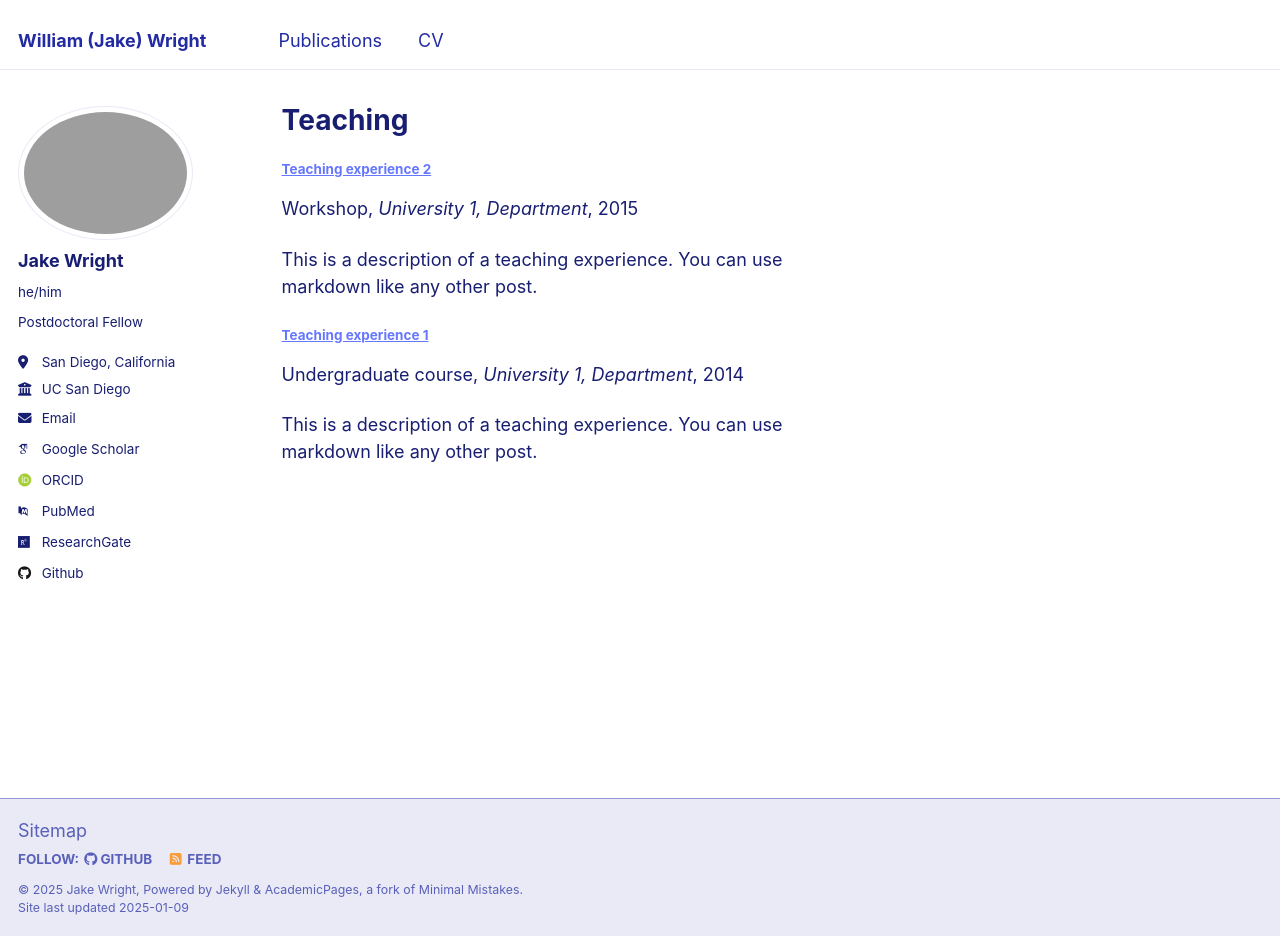
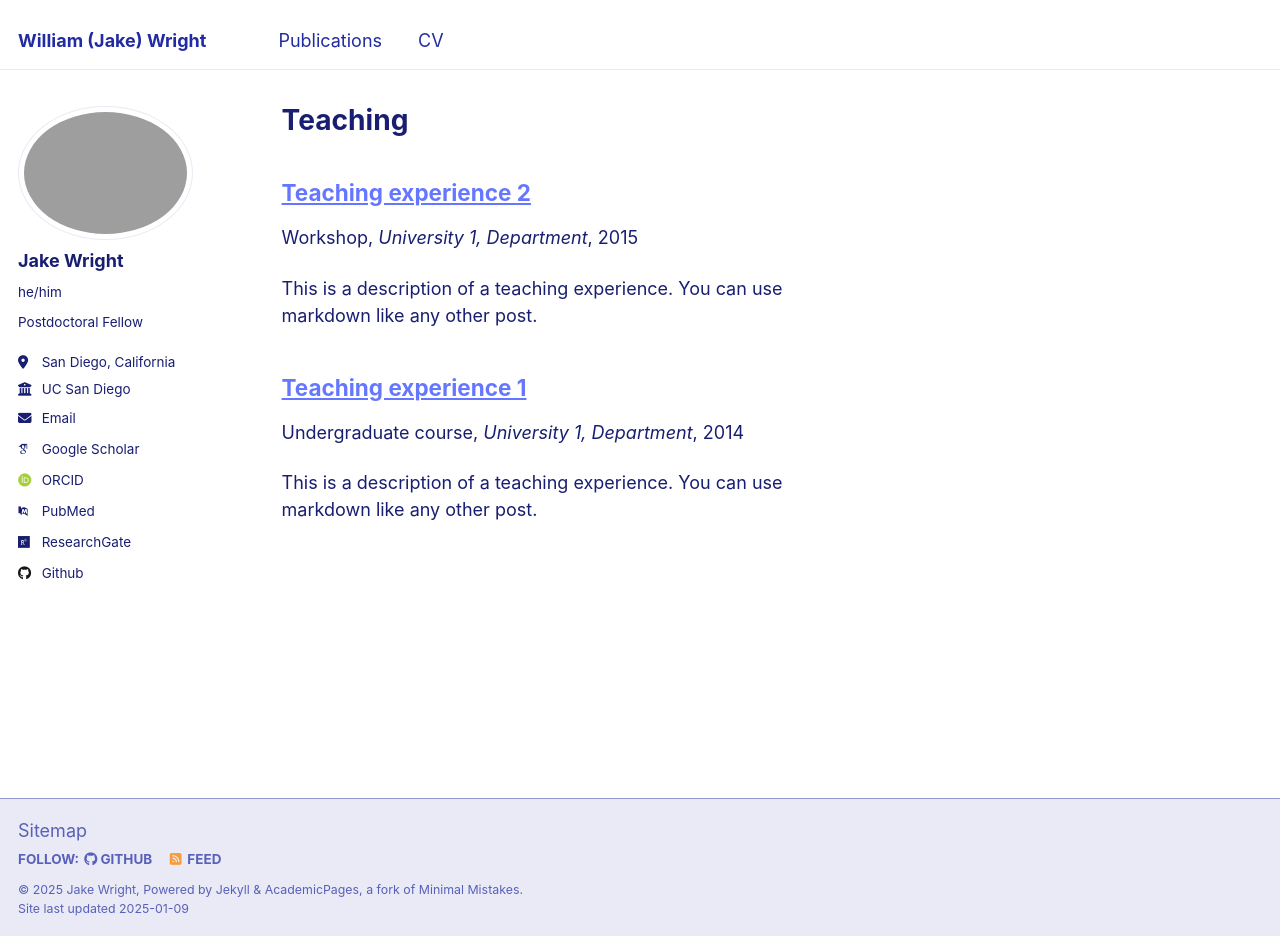
Before and after one commit to wjakewright/wjakewright.github.io, a Jekyll site: the page built from _pages/teaching.html, in a window 1280 px wide and 936 px high. Built offline with Jekyll 4.4.1, drawn with Linux system fonts in a browser that asks for light colours; some web fonts are replaced.

Commit message:
Update _archive.scss

```diff
--- a/_sass/_archive.scss
+++ b/_sass/_archive.scss
@@ -41,7 +41,6 @@
 
 .archive__item-title {
   margin-bottom: 0.25em;
-   font-size: $type-size-6;
   font-family: $sans-serif-narrow;
 
   a + a {
```
